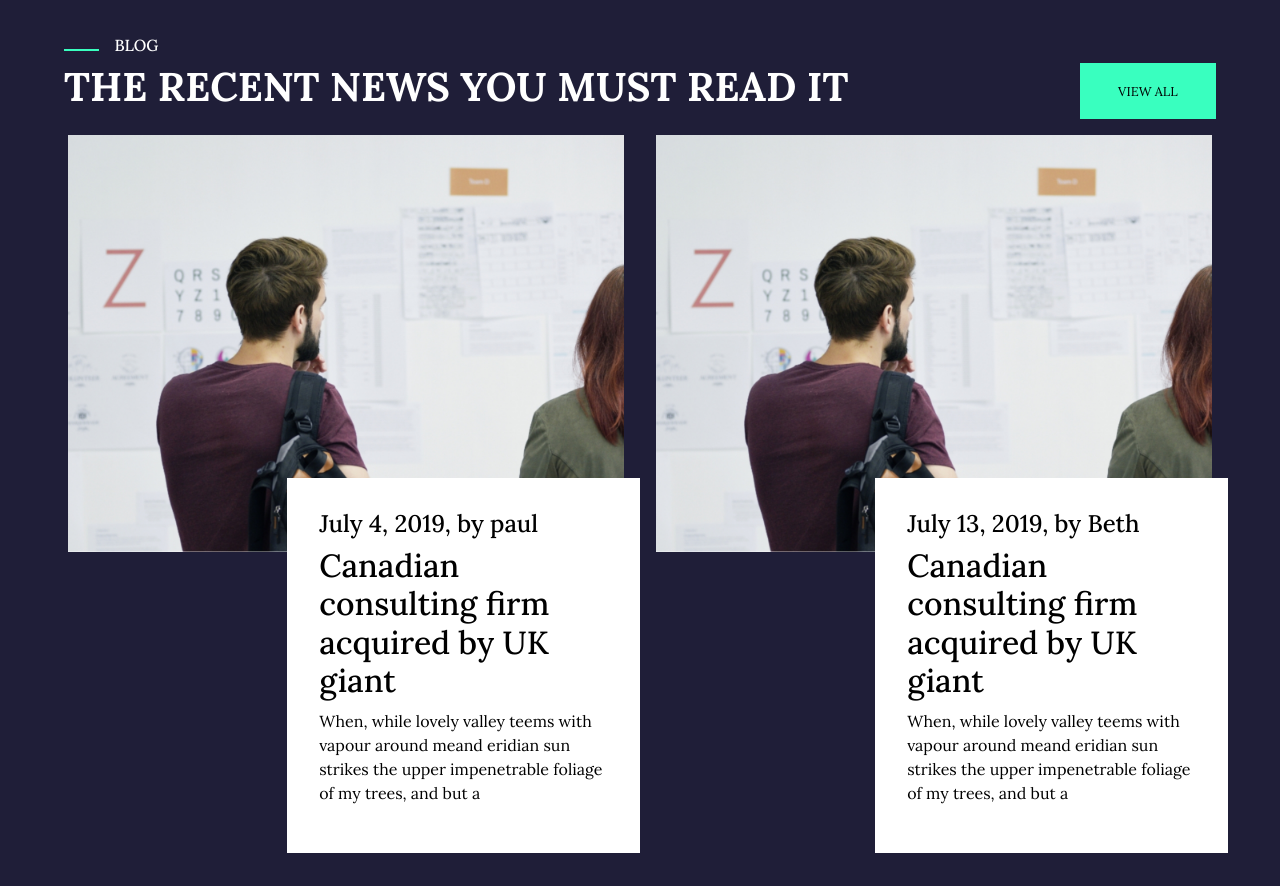
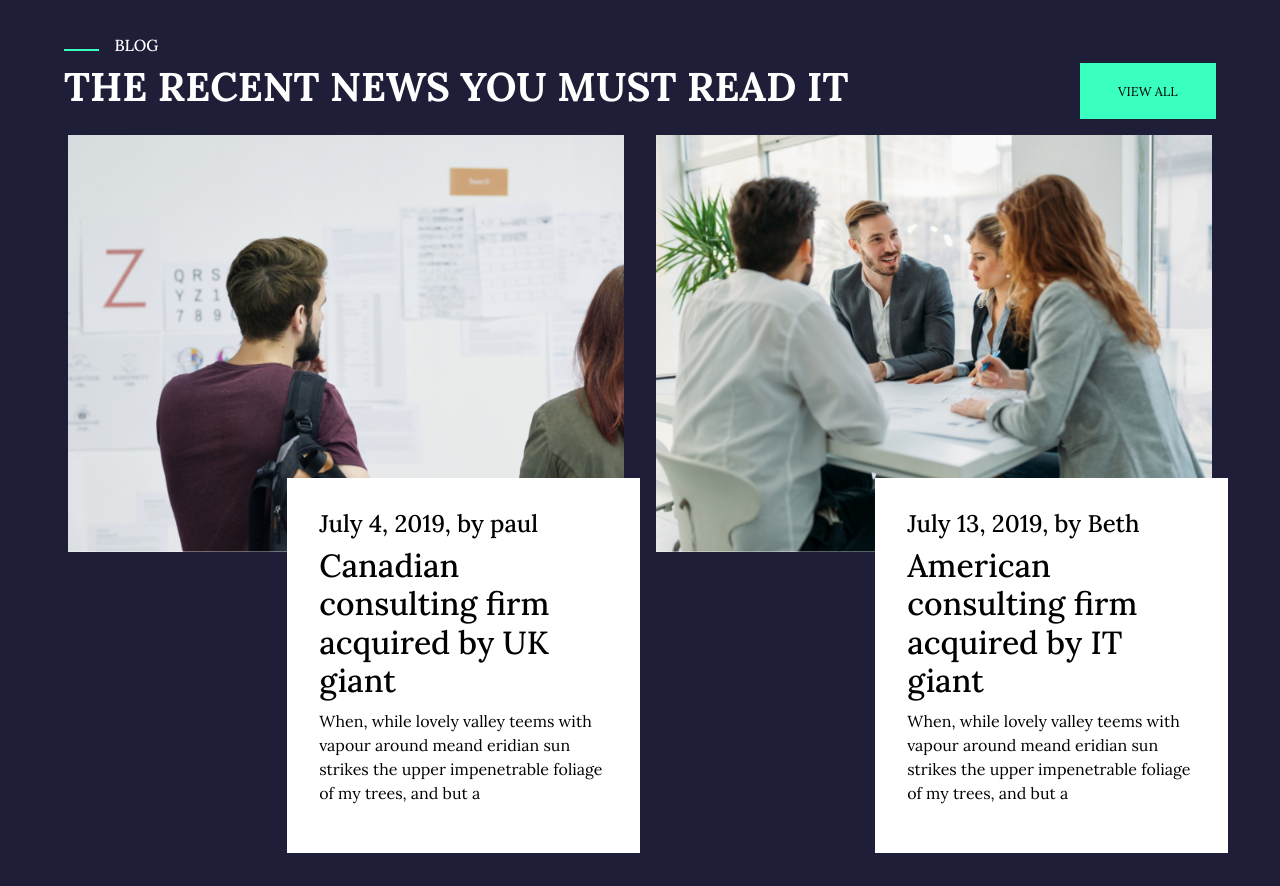
Before and after one commit to AndreaNocciolini/proj-html-vuejs, a Vue app: page / in a window 1280 px wide. Shown: the part 3680-4566 px from the top of the page. Built offline with nearby package versions, Linux system fonts and the light colour scheme.

Commit message:
add v-for images blog

```diff
--- a/src/components/Main.vue
+++ b/src/components/Main.vue
@@ -81,17 +81,17 @@ export default {
             },
             articlesArray: {
                 0:{
-                    img:'',
+                    src: require('../assets/images/startup-business-people-and-strategy-board-PAJ3P9K-1390x1042.jpg'),
                     date:'July 4, 2019',
                     author:'paul',
                     title:'Canadian consulting firm acquired by UK giant',
                     content:'When, while lovely valley teems with vapour around meand eridian sun strikes the upper impenetrable foliage of my trees, and but a'
                 },
                 1:{
-                    img:'',
+                    src: require('../assets/images/business-people-working-together-on-project-and-5FHSKBL-1390.jpg'),
                     date:'July 13, 2019',
                     author:'Beth',
-                    title:'Canadian consulting firm acquired by UK giant',
+                    title:'American consulting firm acquired by IT giant',
                     content:'When, while lovely valley teems with vapour around meand eridian sun strikes the upper impenetrable foliage of my trees, and but a'
                 },
             }
--- a/src/components/main_components/Blog.vue
+++ b/src/components/main_components/Blog.vue
@@ -14,7 +14,7 @@
         </div>
         <div class="articles row row-cols-2">
             <div v-for="(element, index) in articlesArray" :key="index" class="col p-3 position-relative">
-                <img src="../../assets/images/startup-business-people-and-strategy-board-PAJ3P9K-1390x1042.jpg" alt="">
+                <img :src="element.src" alt="">
                 <div class="content-articles position-absolute">
                     <h4>{{element.date}}, by {{element.author}}</h4>
                     <h2>{{element.title}}</h2>
--- a/src/components/main_components/Projects.vue
+++ b/src/components/main_components/Projects.vue
@@ -104,6 +104,7 @@ export default {
                         align-items: flex-end;
                         justify-content: space-between;
                         padding: 1em;
+                        cursor: pointer;
                     }
                 }
             }
```
